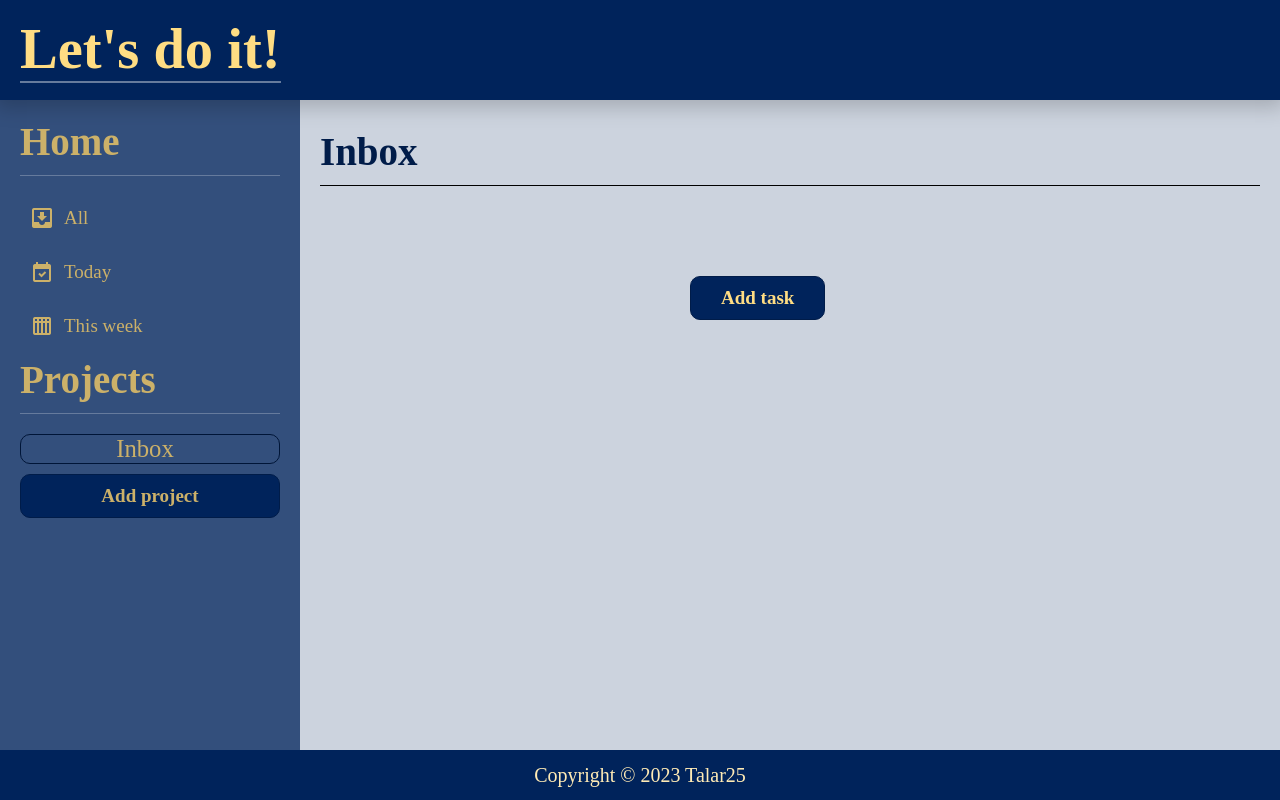
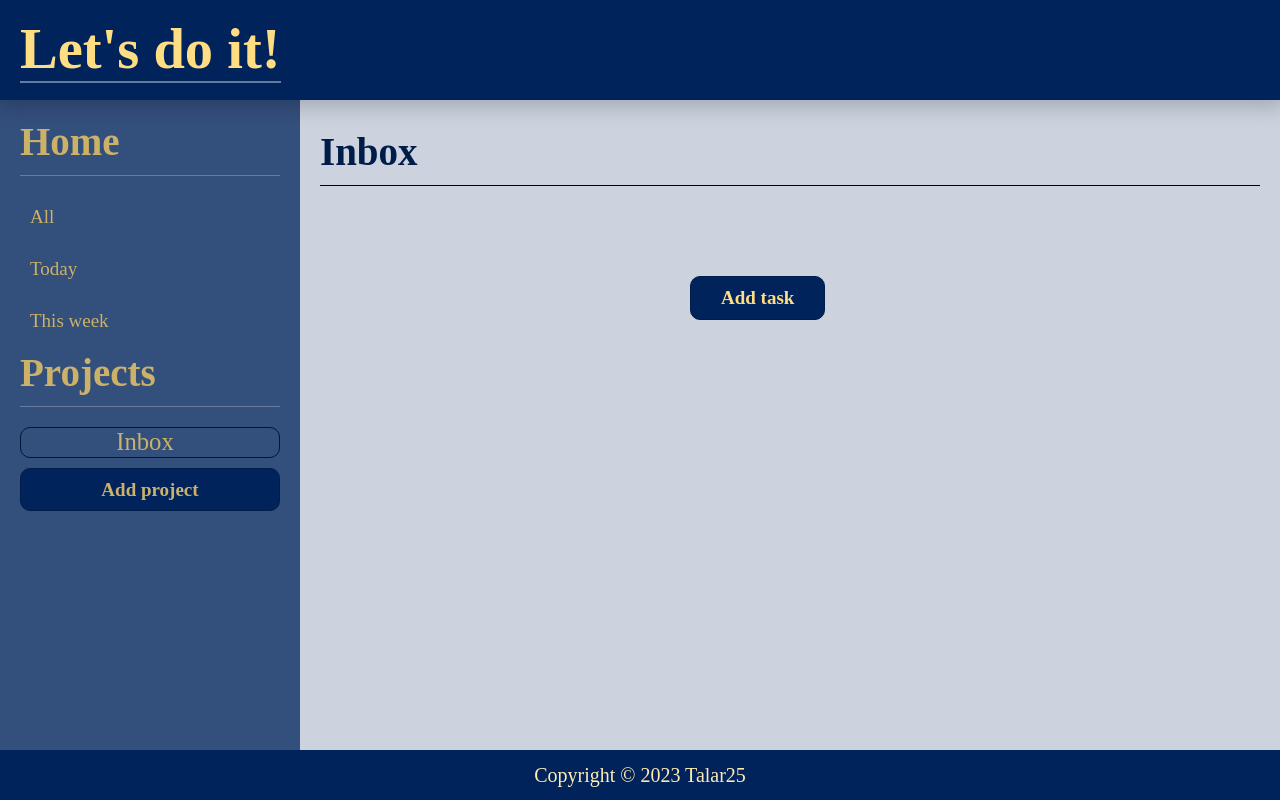
Before and after one commit to Talar25/Todo-List, a website built with webpack: page dist/index.html in a window 1280 px wide. Built offline with nearby package versions, Linux system fonts and the light colour scheme.

Commit message:
remove icons

```diff
--- a/dist/index.html
+++ b/dist/index.html
@@ -15,9 +15,9 @@
         <nav class="nav">
             <ul>
                 <h3 class="heading-tertiary">Home</h3>
-                <li id="all"><img class="nav-icon" src="../src/icons/inbox.png" alt="icon"><a  href="#">All</a></li>
-                <li id="today"><img class="nav-icon" src="../src/icons/today.png" alt="icon"><a  href="#">Today</a></li>
-                <li id="this-week"><img class="nav-icon" src="../src/icons/week.png" alt="icon"><a  href="#">This week</a></li>
+                <li id="all"><a  href="#">All</a></li>
+                <li id="today"><a  href="#">Today</a></li>
+                <li id="this-week"><a  href="#">This week</a></li>
                  <h3 class="heading-tertiary">Projects</h3>
                 <div class="project-container">
                     <!-- <li id="title" class="new-project"><a  href="#">title</a><div class="project-cancel"></div></li> -->
```
Also changed, not shown: dist/54865f94fca5f00bfd9e.png (added), dist/a071d118720335981bd8.png (added), dist/bdaad54573c75a60e69c.png (added), dist/cabc02290c9dac4f2718.png (added).
